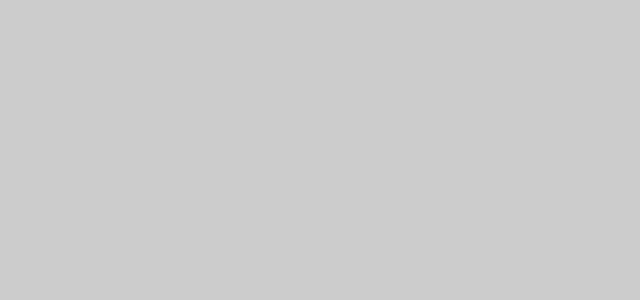
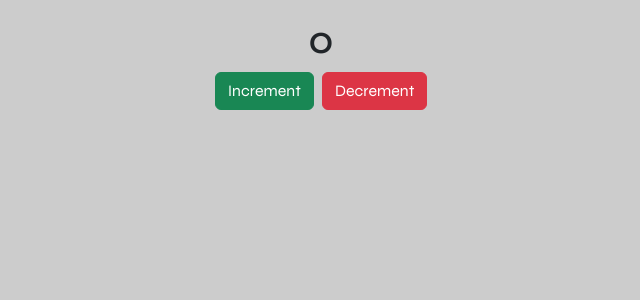
Before and after one commit to mern-trainer/Farhan-Batch, a React (Vite) app in the folder REACT/todo/: page /redux in a window 1280 px wide. Before the commit this address had no page. Shown: the top 300 px of the page, without its empty margins (319-959 px from the left). Built offline with nearby package versions, Linux system fonts and the light colour scheme.

Commit message:
redux js

```diff
--- a/REACT/todo/package.json
+++ b/REACT/todo/package.json
@@ -10,11 +10,13 @@
     "preview": "vite preview"
   },
   "dependencies": {
+    "@reduxjs/toolkit": "^2.7.0",
     "bootstrap": "^5.3.5",
     "react": "^19.0.0",
     "react-bootstrap": "^2.10.9",
     "react-dom": "^19.0.0",
     "react-icons": "^5.5.0",
+    "react-redux": "^9.2.0",
     "react-router": "^7.5.1",
     "react-toastify": "^11.0.5"
   },
--- a/REACT/todo/src/App.jsx
+++ b/REACT/todo/src/App.jsx
@@ -4,6 +4,7 @@ import TodoPage from "./pages/TodoPage"
 import Dynamic from "./pages/Dynamic"
 import Dynamic2 from "./pages/Dymanic2"
 import { SampleContextProvider } from "./context/SampleContext"
+import Redux from "./pages/Redux"
 
 //
 
@@ -16,6 +17,7 @@ const App = () => {
                 <Route path="/page-a" Component={PageA} />
                 <Route path="/dynamic/:id?" Component={Dynamic} />
                 <Route path="/dynamic2" Component={Dynamic2} />
+                <Route path="/redux" Component={Redux} />
             </Routes>
         </BrowserRouter>
     </SampleContextProvider>
--- /dev/null
+++ b/REACT/todo/src/Redux/counter.slice.js
@@ -0,0 +1,19 @@
+import { createSlice } from "@reduxjs/toolkit";
+
+const counterSlice = createSlice({
+    name: "counter",
+    initialState: {
+        value: 0
+    },
+    reducers: {
+        increment: (state, action) => {
+            state.value = state.value + action.payload
+        },
+        decrement: (state, action) => {
+            state.value = state.value - action.payload
+        }
+    }
+})
+
+export const { increment, decrement } = counterSlice.actions;
+export const { reducer: counterReducer } = counterSlice
--- /dev/null
+++ b/REACT/todo/src/Redux/name.slice.js
@@ -0,0 +1,19 @@
+import { createSlice } from "@reduxjs/toolkit";
+
+const nameSlice = createSlice({
+    name: "name",
+    initialState: {
+        name: ""
+    },
+    reducers: {
+        setName: (state, action) => {
+
+        },
+        removeName: (state, action) => {
+
+        }
+    }
+})
+
+export const { setName, removeName } = nameSlice.actions;
+export const { reducer: nameReducer } = nameSlice
--- /dev/null
+++ b/REACT/todo/src/Redux/store.js
@@ -0,0 +1,10 @@
+import { configureStore } from "@reduxjs/toolkit";
+import { counterReducer } from "./counter.slice";
+import { nameReducer } from "./name.slice";
+
+export const store = configureStore({
+    reducer: {
+        counter: counterReducer,
+        name: nameReducer
+    }
+})
--- a/REACT/todo/src/main.jsx
+++ b/REACT/todo/src/main.jsx
@@ -4,10 +4,12 @@ import "bootstrap/dist/css/bootstrap.min.css";
 import "./index.css"
 import { Fragment } from "react";
 import { ToastContainer } from "react-toastify";
+import { Provider } from "react-redux";
+import { store } from "./Redux/store";
 
 createRoot(document.getElementById("root")).render(
-    <Fragment>
+    <Provider store={store}>
         <App />
-        <ToastContainer autoClose="2000" position="top-right"/>
-    </Fragment>
+        <ToastContainer autoClose="2000" position="top-right" />
+    </Provider>
 )
--- a/REACT/todo/src/pages/Dymanic2.jsx
+++ b/REACT/todo/src/pages/Dymanic2.jsx
@@ -1,4 +1,3 @@
-import { Link } from "react-router"
 import { useSampleContext } from "../context/SampleContext"
 import { useEffect, useState } from "react"
 import { FaDollarSign, FaShoppingCart, FaStar } from "react-icons/fa"
--- /dev/null
+++ b/REACT/todo/src/pages/Redux.jsx
@@ -0,0 +1,42 @@
+// Redux -> Javascript library for managing state in a predictable way.
+
+import { useDispatch, useSelector } from "react-redux"
+import { decrement, increment } from "../Redux/counter.slice"
+
+// state, context api
+
+// state -> an object that stores the state of the component
+// useState -> Hook that allows us to use state in a functional component
+
+// context api -> a way to share data between components without having to pass props through every level of the component tree.
+
+// Redux -> Global state management library for Javascript applications.
+
+// Installation -> react-redux, @reduxjs/toolkit
+
+// redux principles ->
+
+// 1. Action -> an object that describes what happened.
+// 2. Reducer -> a function that takes the current state and an action, and returns a new state.
+// 3. Store -> a single object that holds the entire state of your application.
+//              Centralized state management.
+
+// Working
+
+// UI -> Action -> reducer function -> response (state update) -> store -> UI
+
+const Redux = () => {
+
+    const { value } = useSelector(state => state.counter)
+    const dispatch = useDispatch()
+
+    return <div className="d-flex flex-column align-items-center mt-3">
+        <h1>{value}</h1>
+        <div className="d-flex gap-2">
+            <button className="btn btn-success" onClick={() => dispatch(increment(10))}>Increment</button>
+            <button className="btn btn-danger" onClick={() => dispatch(decrement(5))}>Decrement</button>
+        </div>
+    </div>
+}
+
+export default Redux
```
Also changed, not shown: 1 other file (tests, documents, lock files or other folders).
